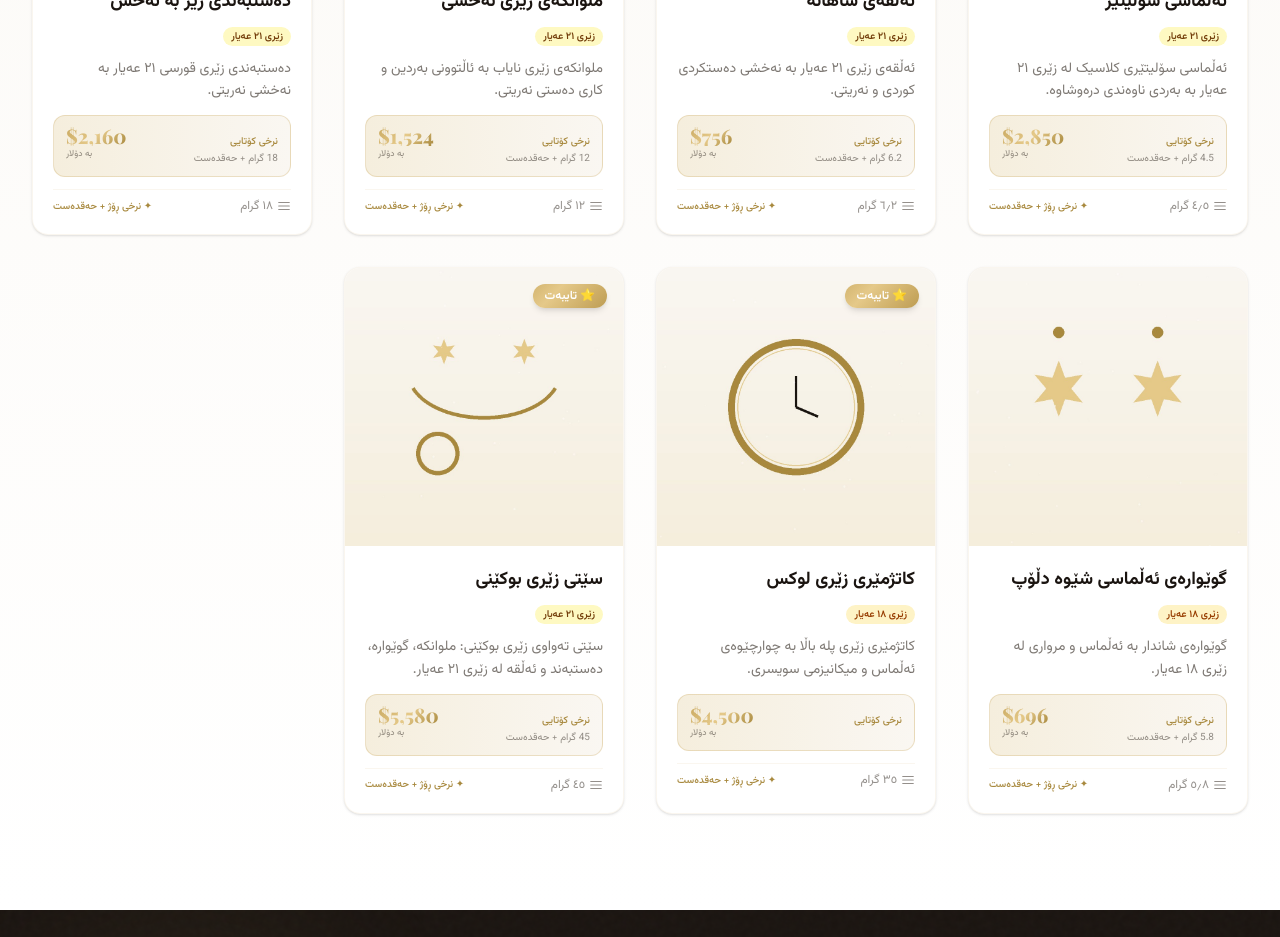
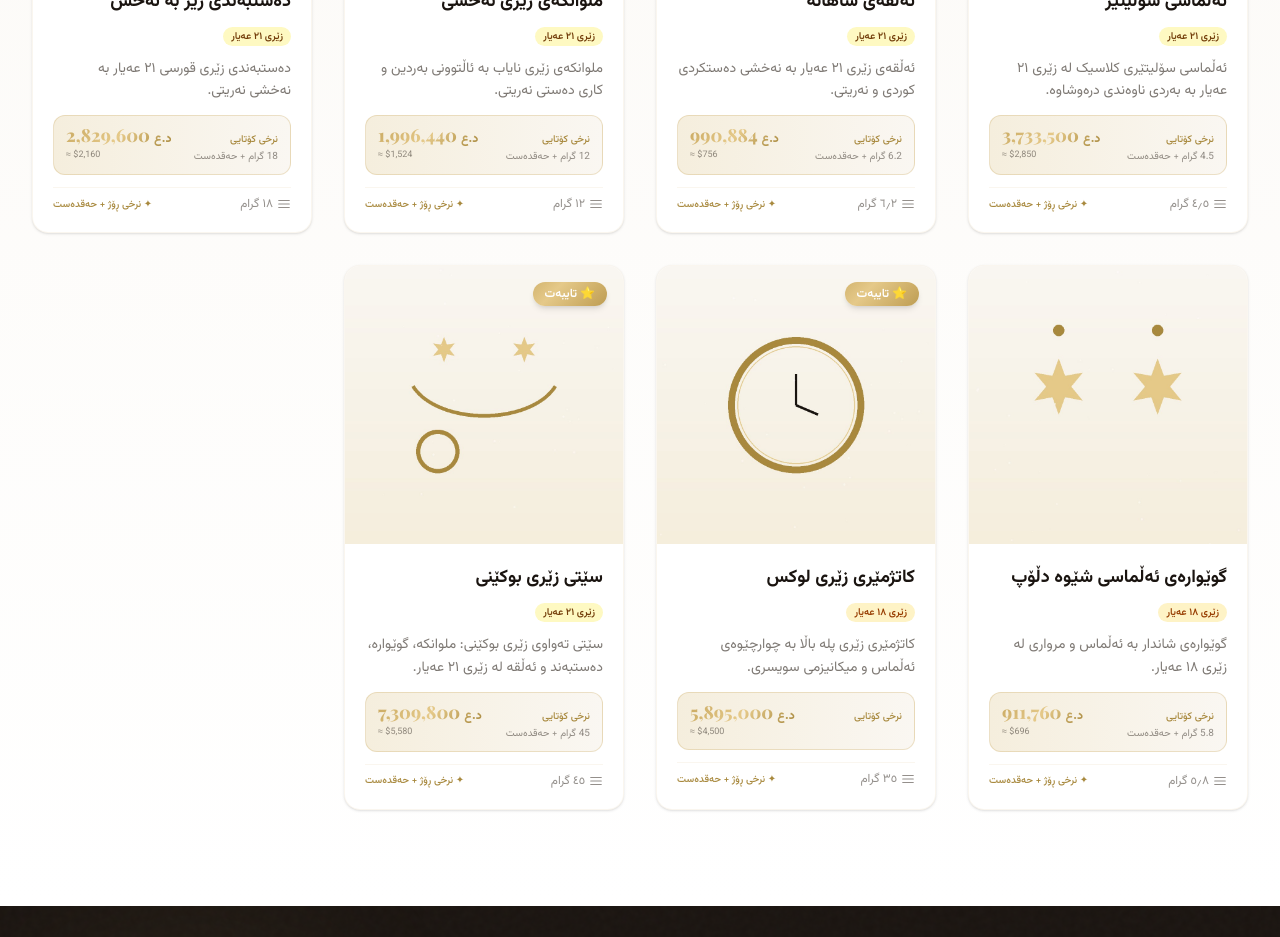
Before and after one commit to zangana1122/arfan-gold-website, a Next.js app: page / in a window 1280 px wide. Shown: the part 2480-3417 px from the top of the page. Built offline with nearby package versions, Linux system fonts and the light colour scheme; no server answers; the database is empty.

Commit message:
Update ProductsSection.tsx

```diff
--- a/src/components/ProductsSection.tsx
+++ b/src/components/ProductsSection.tsx
@@ -2,7 +2,7 @@
 
 import { useState, useMemo } from "react";
 import type { Product } from "@/db/schema";
-import { productWhatsappUrl } from "@/lib/store";
+import { productWhatsappUrl, formatIQD } from "@/lib/store";
 
 const materialLabels: Record<string, { ku: string; color: string }> = {
   gold18: { ku: "زێری ١٨ عەیار", color: "bg-amber-100 text-amber-800" },
@@ -252,11 +252,11 @@ export default function ProductsSection({
                                 )}
                               </div>
                               <div className="text-left">
-                                <div className="gold-text font-extrabold text-xl font-display leading-none">
-                                  ${b.total.toLocaleString("en-US", { maximumFractionDigits: 0 })}
+                                <div className="gold-text font-extrabold text-lg font-display leading-none" dir="ltr">
+                                  {formatIQD(b.total)} <span className="text-xs">د.ع</span>
                                 </div>
-                                <div className="text-[9px] text-[#2a2119]/50 mt-0.5">
-                                  بە دۆلار
+                                <div className="text-[9px] text-[#2a2119]/50 mt-0.5" dir="ltr">
+                                  ≈ ${b.total.toLocaleString("en-US", { maximumFractionDigits: 0 })}
                                 </div>
                               </div>
                             </div>
@@ -402,11 +402,16 @@ export default function ProductsSection({
                             <div>
                               <div className="text-xs opacity-80">نرخی کۆتایی مەزەندەکراو</div>
                               <div className="text-[10px] opacity-70 mt-0.5">
-                                بە دۆلار • بە نرخی ئەمڕۆ
+                                بە نرخی ئەمڕۆ
                               </div>
                             </div>
-                            <div className="text-3xl font-extrabold font-display leading-none" dir="ltr">
-                              ${b.total.toLocaleString("en-US", { maximumFractionDigits: 0 })}
+                            <div className="text-left">
+                              <div className="text-2xl font-extrabold font-display leading-none" dir="ltr">
+                                {formatIQD(b.total)} <span className="text-sm">د.ع</span>
+                              </div>
+                              <div className="text-[10px] opacity-70 mt-1" dir="ltr">
+                                ≈ ${b.total.toLocaleString("en-US", { maximumFractionDigits: 0 })}
+                              </div>
                             </div>
                           </div>
                         </div>
```
